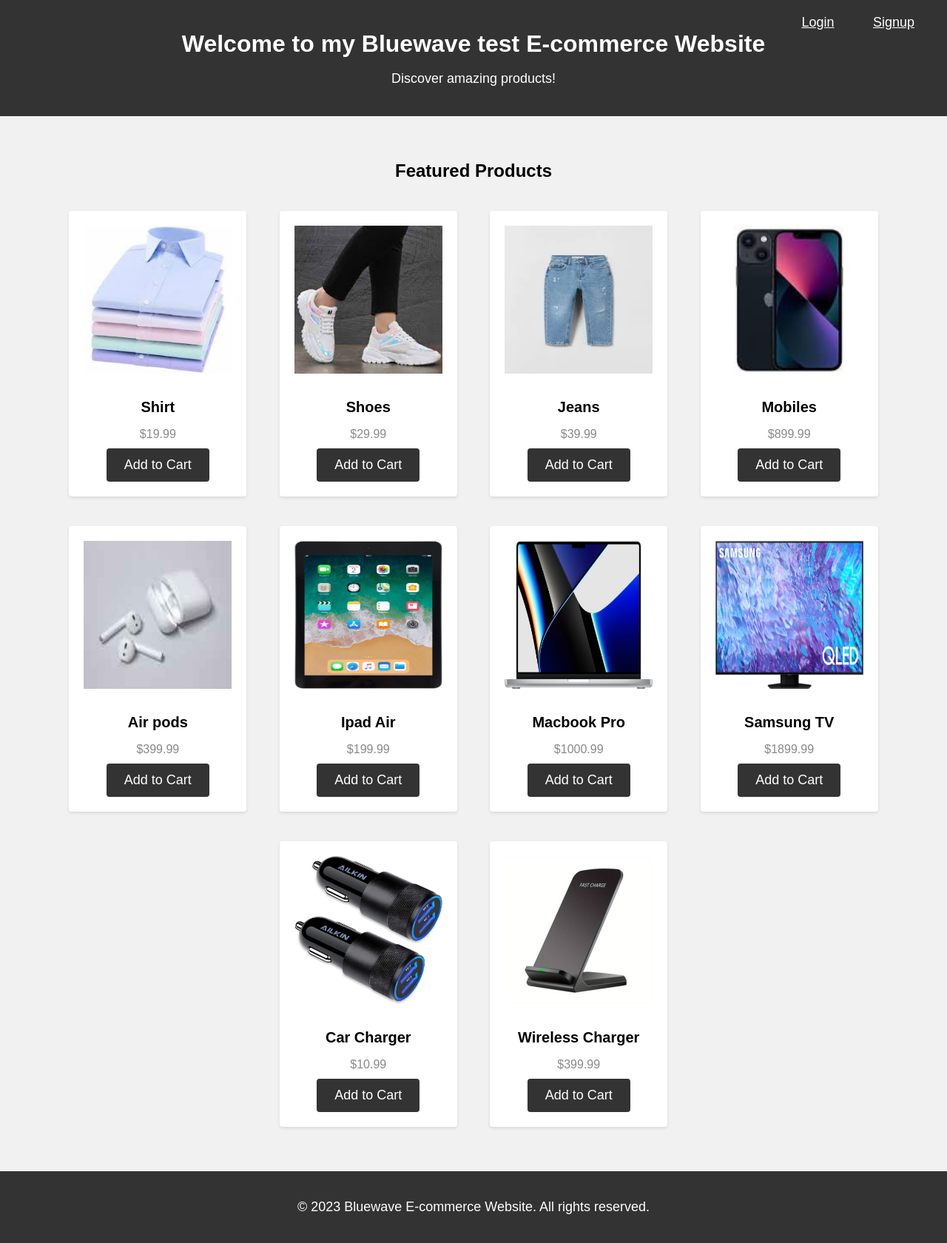
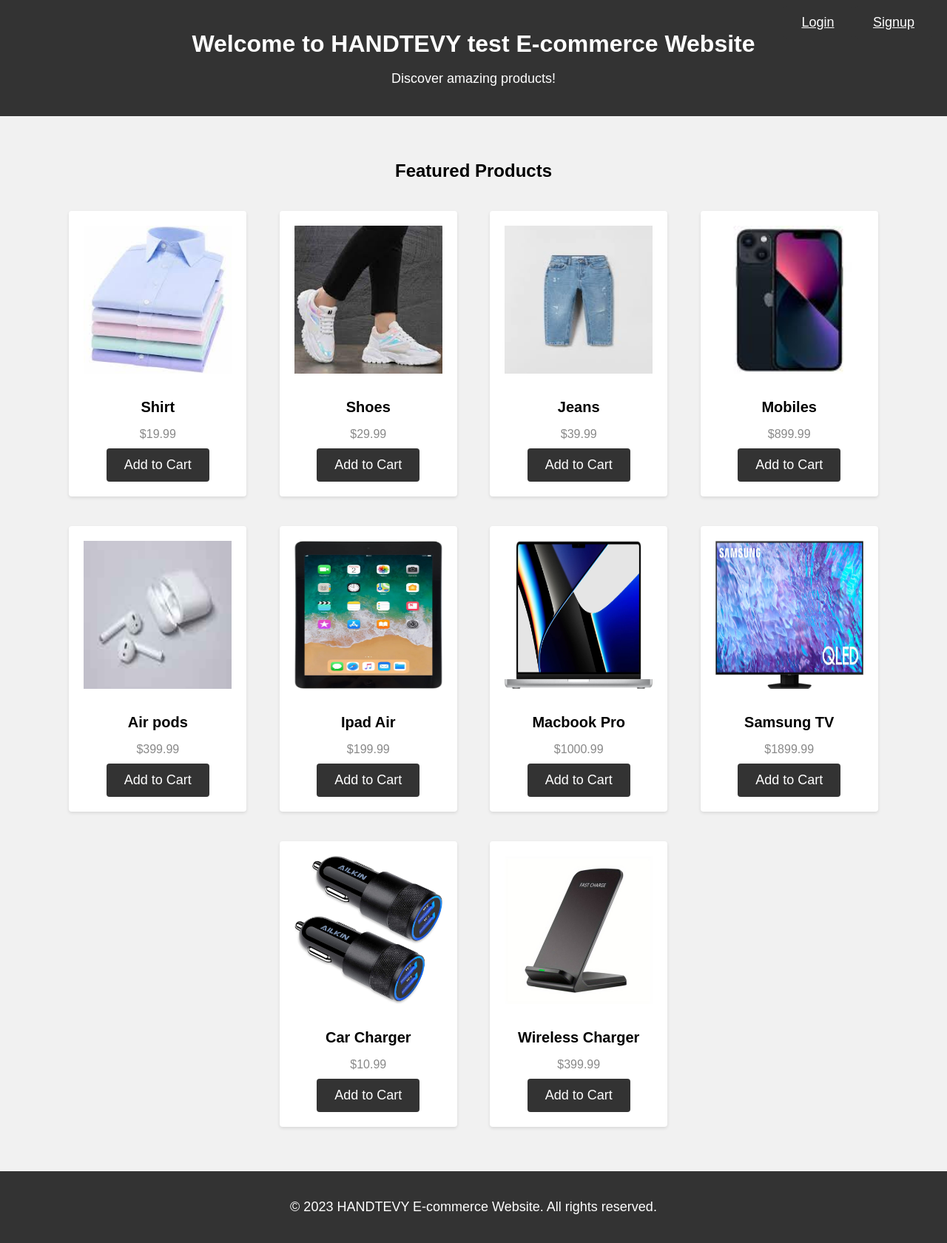
Before and after one commit to abdelazziz20/ecommerce-web-app, a plain HTML site: page server1/index.html in a window 1280 px wide. Shown: the whole page at 74% size. Drawn offline with Linux system fonts and the light colour scheme.

Commit message:
Update index.html

```diff
--- a/server1/index.html
+++ b/server1/index.html
@@ -3,7 +3,7 @@
 <head>
   <meta charset="UTF-8">
   <meta name="viewport" content="width=device-width, initial-scale=1.0">
-  <title>Welcome to my Bluewave test E-commerce Website</title>
+  <title>Welcome to HANDTEVY E-commerce Website</title>
   <style>
     body {
       font-family: Arial, sans-serif;
@@ -92,7 +92,7 @@
 <body>
 
   <header>
-    <h1>Welcome to my Bluewave test E-commerce Website</h1>
+    <h1>Welcome to HANDTEVY test E-commerce Website</h1>
     <p>Discover amazing products!</p>
     <!-- Add the login and signup buttons with proper links -->
     <div class="cta-buttons">
@@ -165,6 +165,6 @@
  </section>
 
   <footer>
-    <p>&copy; 2023 Bluewave E-commerce Website. All rights reserved.</p>
+    <p>&copy; 2023 HANDTEVY E-commerce Website. All rights reserved.</p>
   </footer>
 </body>
```
